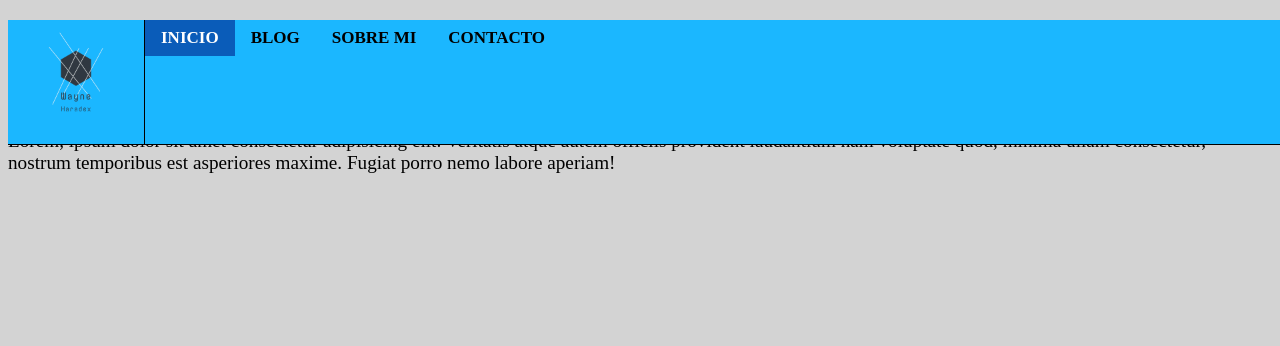
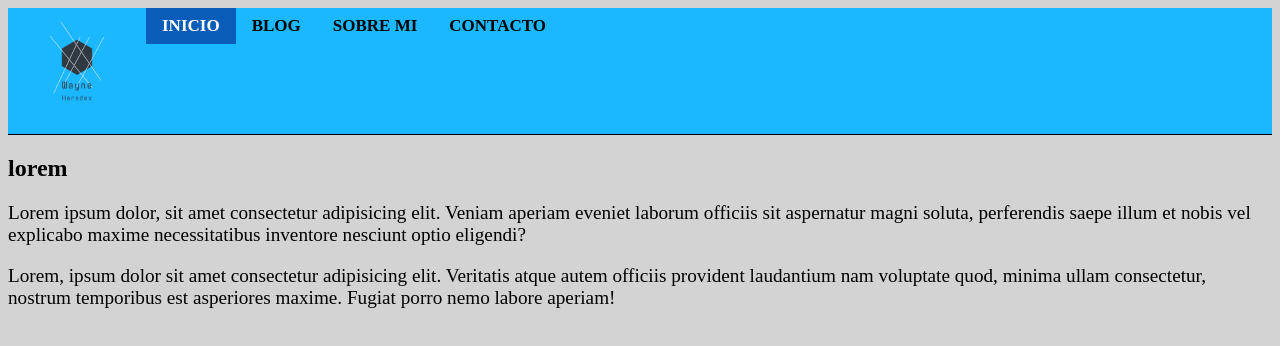
Before and after one commit to Nocturnoid/Wayne-Haradex, a plain HTML site: page index.html in a window 1280 px wide. Drawn offline with Linux system fonts and the light colour scheme.

Commit message:
fixed text display

```diff
--- a/styles.css
+++ b/styles.css
@@ -8,12 +8,11 @@ body {
   padding: 12px 18px;
   width: 100px;
   vertical-align: middle;
-  border-right: 1px solid;
+  border: 1px solid rgb(27, 183, 255);
 }
 .nav-bar {
   background-color: rgb(27, 183, 255);
   overflow: hidden;
-  position: fixed;
   width: 100%;
   height: auto;
   border-bottom: 1px solid black;
```
